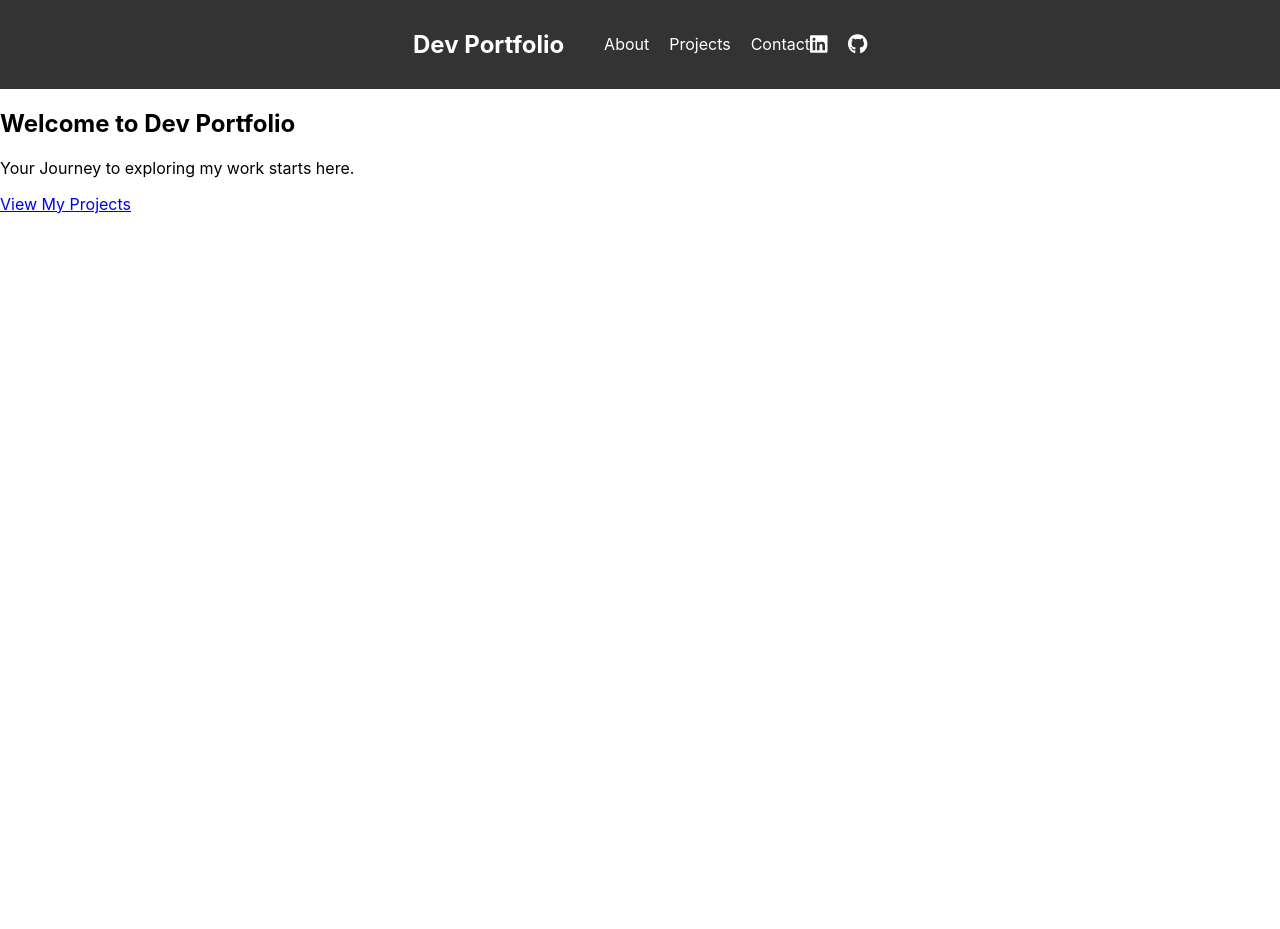
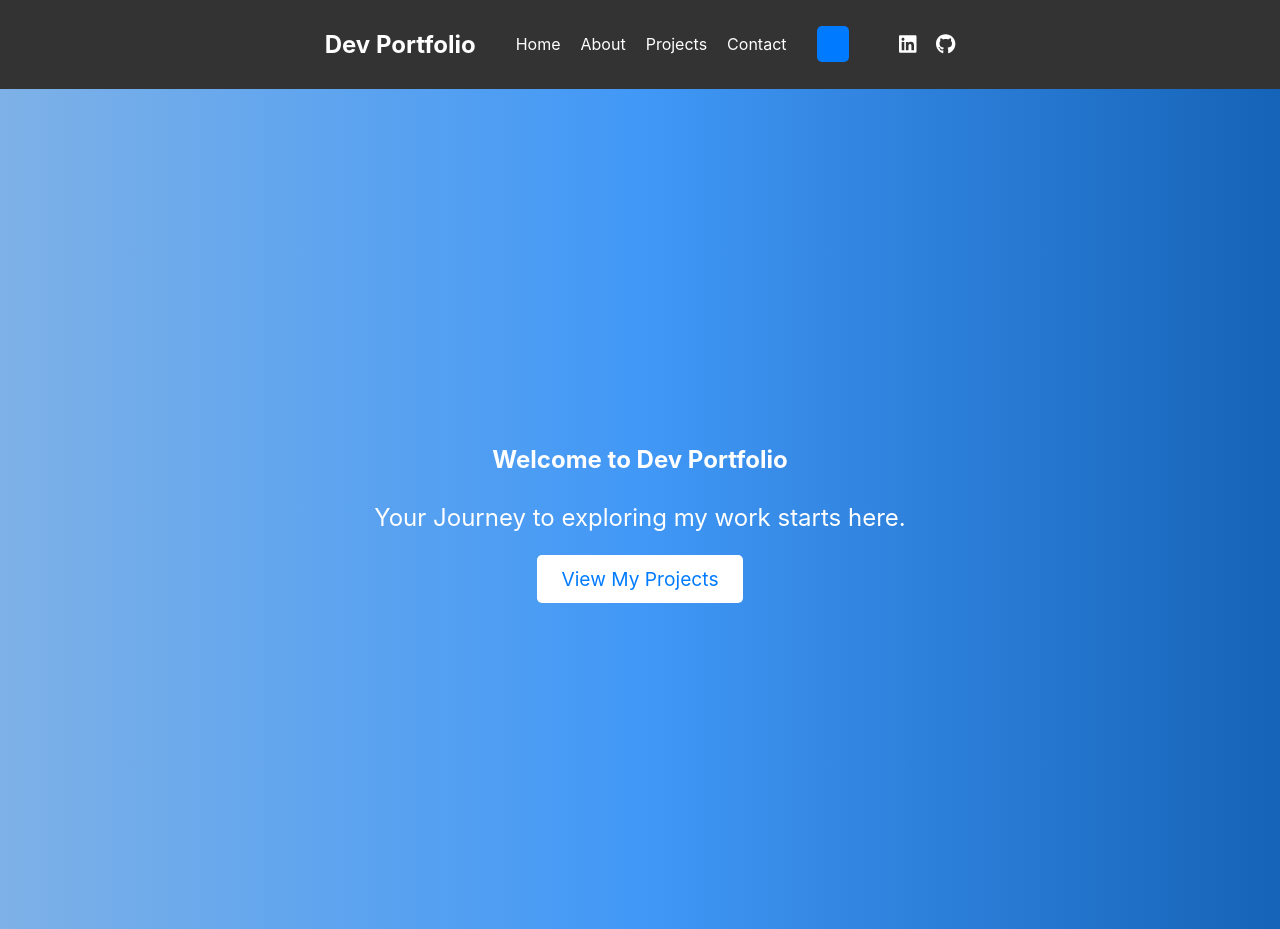
Before and after one commit to NiroshaPerera/dev-portfolio, a React (Create React App) app: page / in a window 1280 px wide. Before the commit the page ends 800 px from the top, so only its background shows below. Built offline with nearby package versions, Linux system fonts and the light colour scheme.

Commit message:
Added new files

```diff
--- a/src/components/Navbar.css
+++ b/src/components/Navbar.css
@@ -29,7 +29,7 @@
 .navbar-socials {
     display: flex;
     gap: 20px;
-
+    padding-left: 50px;
 }
 
 .social-icon {
@@ -41,6 +41,21 @@
     color: #007bff;
 }
 
+.cv-link {
+    background-color: #007bff;
+    color: white;
+    padding: 8px 16px;
+    border-radius: 5px;
+    text-decoration: none;
+    font-weight: bold;
+    transition: background-color 0.3s;
+    margin-left: 10px;
+}
+
+.cv-link:hover {
+    background-color: #0056b3;
+}
+
 @media (max-width: 768px) {
     .navbar ul {
         flex-direction: column;
--- a/src/components/Navbar.js
+++ b/src/components/Navbar.js
@@ -1,5 +1,4 @@
 import React from 'react';
-import {Link} from 'react-router-dom';
 import {FontAwesomeIcon} from '@fortawesome/react-fontawesome';
 import { faLinkedin, faGithub } from '@fortawesome/free-brands-svg-icons';
 import './Navbar.css';
@@ -12,9 +11,13 @@ function Navbar() {
                 <h2>Dev Portfolio</h2>
             </div>
             <ul className='navbar-links'>
+                <li><a href='/'>Home</a></li>
                 <li><a href='/about'>About</a></li>
                 <li><a href='/projects'>Projects</a></li>
                 <li><a href='/contact'>Contact</a></li>
+                <li>
+                    <a href='/Perera.pdf' target='_blank' rel="noopener noreferrer" className='cv-link'></a>
+                </li>
             </ul>
             <div className='navbar-socials'>
                 <a href="https://www.linkedin.com/in/nirosha-perera-3a9057247/" target='_blank' rel='noopener noreferrer'>
--- /dev/null
+++ b/src/pages/LandingPage.css
@@ -0,0 +1,60 @@
+.landing-page {
+   height:100vh;
+   display: flex;
+   align-items: center;
+   justify-content: center;
+   background: linear-gradient(to right,#7eb1e7, #4198f6,  #1563b8);
+   color: white;
+   text-align: center;
+   padding: 20px;
+   position: relative;
+   overflow: hidden;
+}
+
+.landing-content {
+    max-width: 800px;
+    padding: 20px;
+}
+
+.landing-page h1 {
+    font-size: 1.5rem;
+    margin-bottom: 20px;
+    font-weight: bold;
+    line-height: 1.2;
+}
+
+.landing-page p {
+    font-size: 1.5rem;
+    margin-bottom: 30px;
+    line-height: 1.6;
+}
+
+.cta-button {
+    background-color: #fff;
+    color: #007bff;
+    padding: 12px 24px;
+    border-radius: 5px;
+    font-size: 1.2rem;
+    text-decoration: none;
+    transition: background-color 0.3s, color 0.3s;
+}
+
+.cta-button:hover {
+    background-color: #f1f1f1;
+    color: #0056b3;
+}
+
+@media(max-width:768px) {
+    .landing-page h1 {
+        font-size: 2.5rem;
+    }
+
+    .landing-page p {
+        font-size: 1.2rem;
+    }
+
+    .cta-button {
+        font-size: 1rem;
+        padding: 10px 20px;
+    }
+}
--- a/src/pages/LandingPage.js
+++ b/src/pages/LandingPage.js
@@ -1,5 +1,5 @@
 import React from 'react';
-
+import './LandingPage.css';
 
 function LandingPage() {
     return (
```
Also changed, not shown: 1 other file (tests, documents, lock files or other folders).
